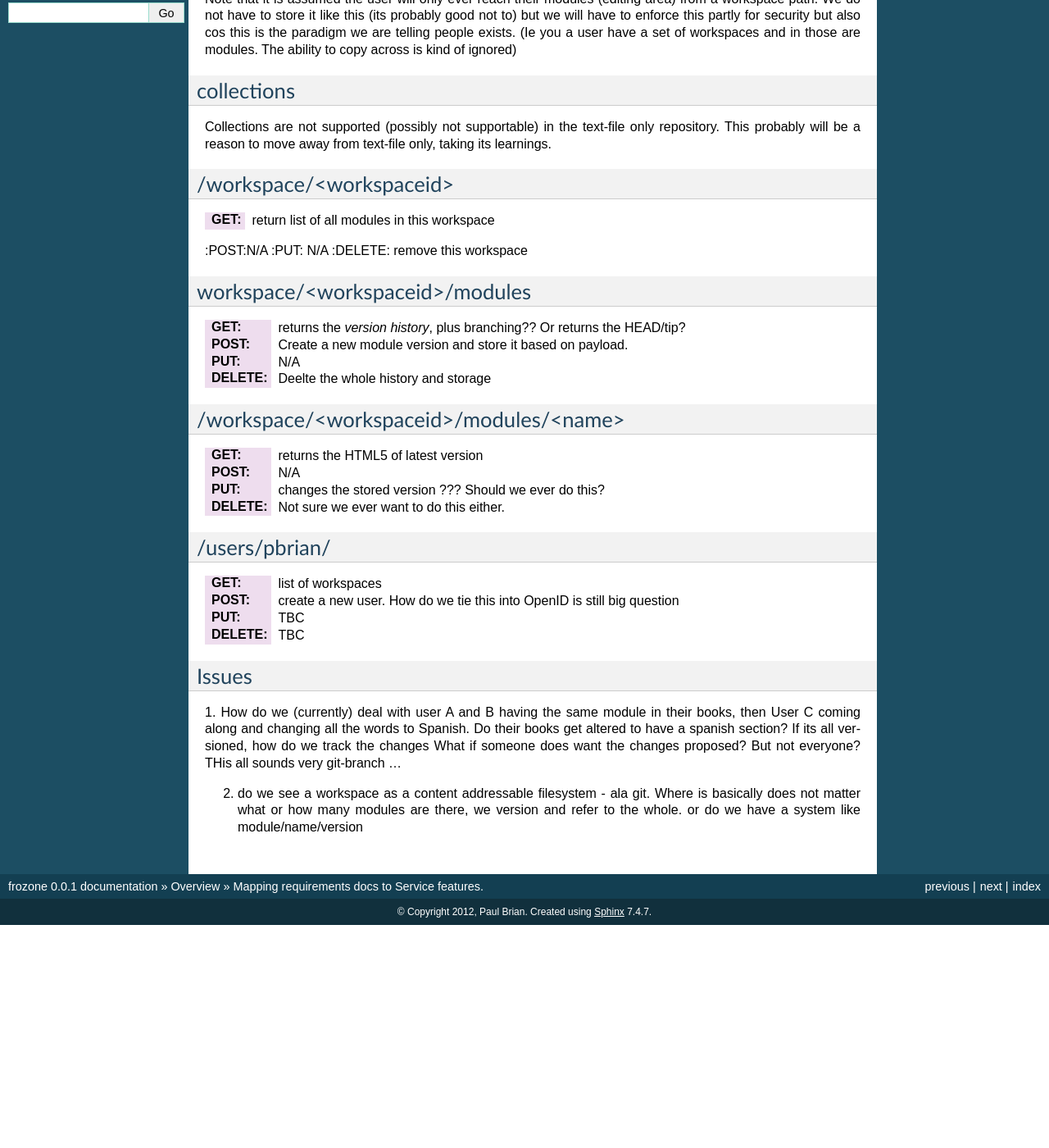
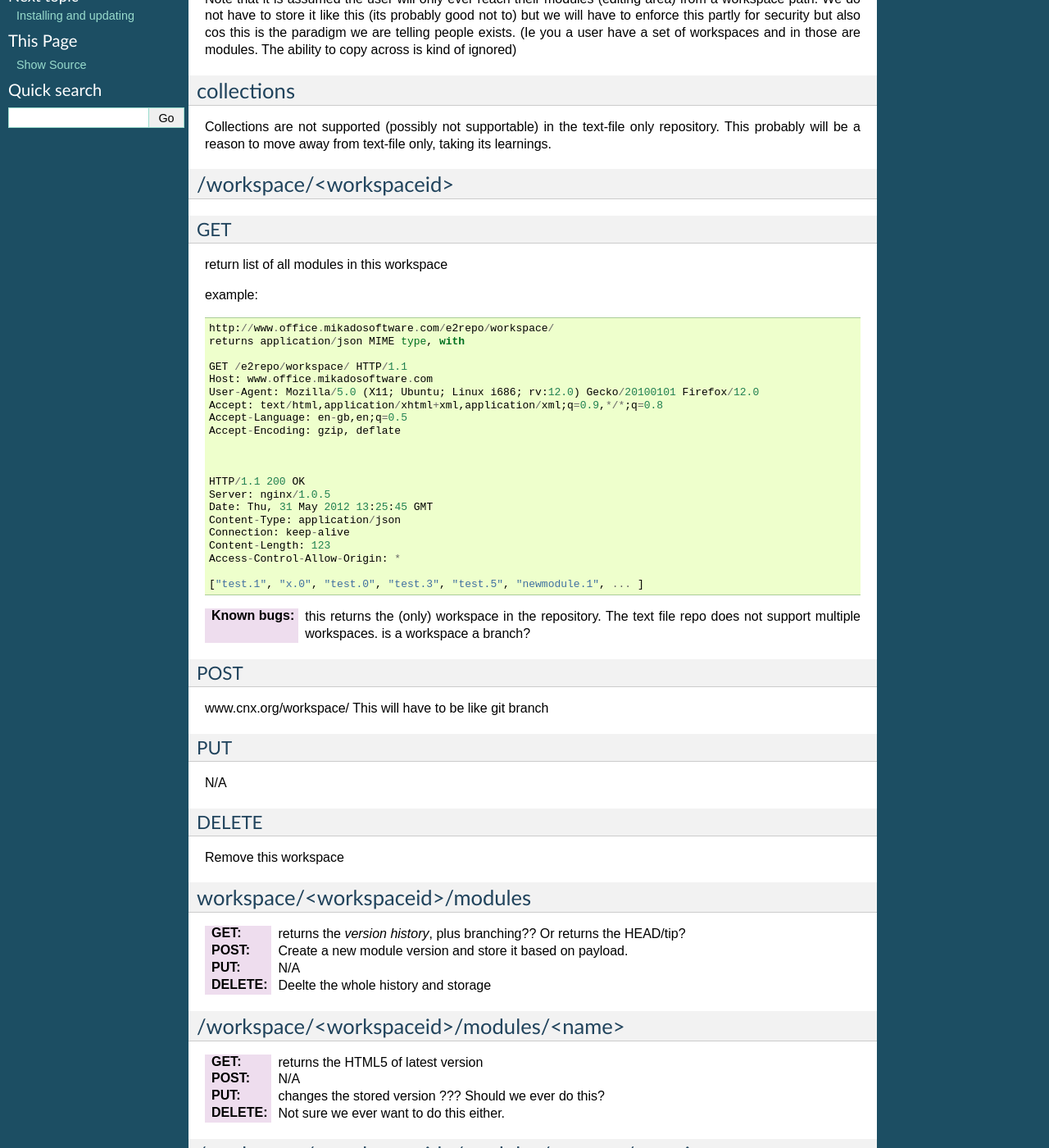
Before and after one commit to zniper/rhaptos2.repo, a Sphinx documentation site: the page built from docs/requirements.rst, in a window 1280 px wide and 1400 px high, scrolled down 505 px. Shown: the whole window at 82% size. Built offline with Sphinx 7.4.7, drawn with Linux system fonts in a browser that asks for light colours; pages that are not in the unit, such as notebooks, are missing from menus; before the commit the page ends 1633 px from its top, so only the background shows below that; some of the changed text lies outside the part shown.

Commit message:
usescases ok, need clean up REST

```diff
--- a/docs/requirements.rst
+++ b/docs/requirements.rst
@@ -1,8 +1,6 @@
 
 Mapping requirements docs to Service features.
 ==============================================
-
-
 
 
 
@@ -48,10 +46,55 @@ from text-file only, taking its learnings.
 /workspace/<workspaceid>
 ------------------------
 
-:GET: return list of all modules in this workspace
-:POST:N/A
-:PUT: N/A
-:DELETE: remove this workspace
+GET
+~~~
+
+return list of all modules in this workspace
+
+example::
+
+    http://www.office.mikadosoftware.com/e2repo/workspace/
+    returns application/json MIME type, with
+
+    GET /e2repo/workspace/ HTTP/1.1
+    Host: www.office.mikadosoftware.com
+    User-Agent: Mozilla/5.0 (X11; Ubuntu; Linux i686; rv:12.0) Gecko/20100101 Firefox/12.0
+    Accept: text/html,application/xhtml+xml,application/xml;q=0.9,*/*;q=0.8
+    Accept-Language: en-gb,en;q=0.5
+    Accept-Encoding: gzip, deflate
+
+
+
+    HTTP/1.1 200 OK
+    Server: nginx/1.0.5
+    Date: Thu, 31 May 2012 13:25:45 GMT
+    Content-Type: application/json
+    Connection: keep-alive
+    Content-Length: 123
+    Access-Control-Allow-Origin: *
+
+    ["test.1", "x.0", "test.0", "test.3", "test.5", "newmodule.1", ... ]
+
+
+:Known bugs: this returns the (only) workspace in the repository.  The
+             text file repo does not support multiple workspaces.  is
+             a workspace a branch?
+
+POST
+~~~~
+
+www.cnx.org/workspace/
+This will have to be like git branch
+
+PUT
+~~~
+
+N/A
+
+DELETE
+~~~~~~~
+
+Remove this workspace
 
 
 workspace/<workspaceid>/modules
@@ -59,10 +102,13 @@ workspace/<workspaceid>/modules
 
 :GET:
     returns the *version history*, plus branching?? Or returns the HEAD/tip?
+
 :POST:
     Create a new module version and store it based on payload.
+
 :PUT:
     N/A
+
 :DELETE:
     Deelte the whole history and storage
 
@@ -71,12 +117,34 @@ workspace/<workspaceid>/modules
 
 :GET:
      returns the HTML5 of latest version
+
 :POST:
      N/A
+
 :PUT:
      changes the stored version ???  Should we ever do this?
+
 :DELETE:
      Not sure we ever want to do this either.
+
+
+/workspace/<workspaceid>/modules/<name>/<version>
+-------------------------------------------------
+
+:GET:
+     returns the HTML5 of specified version
+
+:POST:
+     N/A the repor will control version numbering.
+
+:PUT:
+     changes the stored version ???  Should we ever do this?
+
+:DELETE:
+     Not sure we ever want to do this either.
+
+collections
+-----------
 
 
 /users/pbrian/
```
Also changed, not shown: docs/openidconnect.rst (added, +16 -0 lines), docs/usecases.rst (+66 -41 lines), 1 other file.
